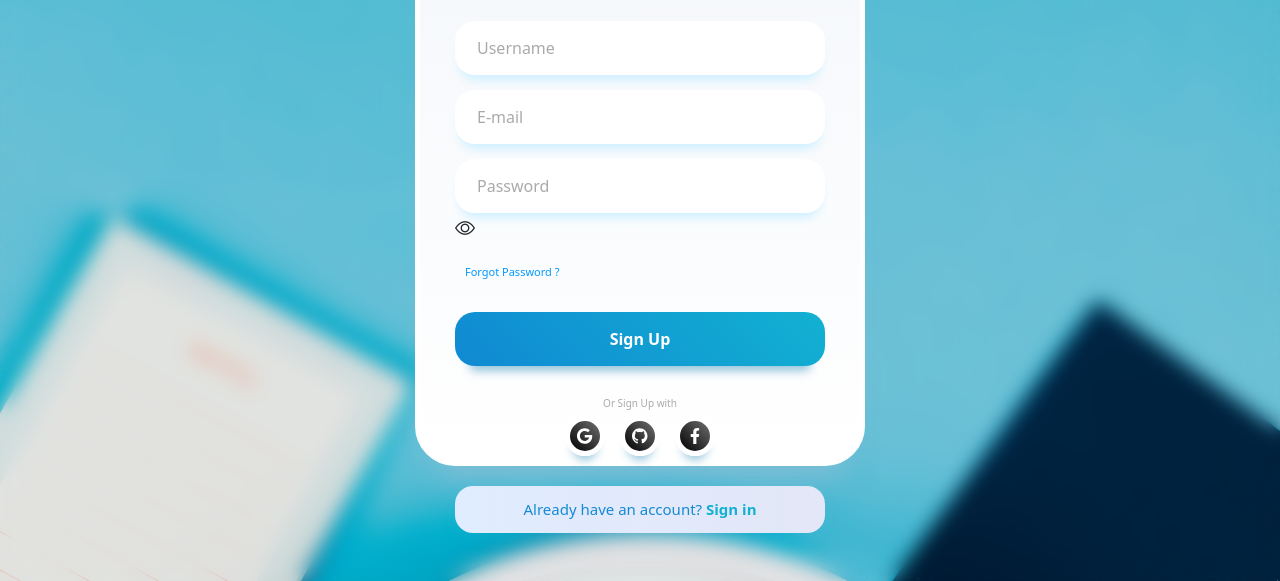
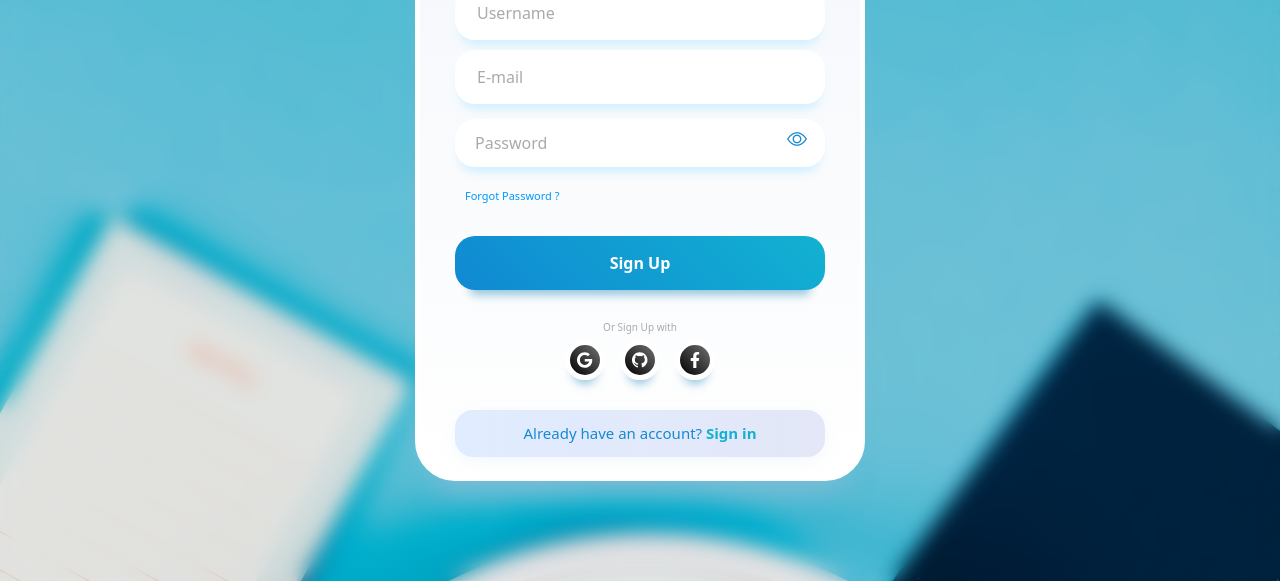
Before and after one commit to koladeFaith/Google_Keep_Project, a plain HTML site: page public/index.html in a window 1280 px wide. Shown: the part 219-800 px from the top of the page. Drawn offline with nearby package versions, Linux system fonts and the light colour scheme.

Commit message:
Work done

```diff
--- a/public/css/style.css
+++ b/public/css/style.css
@@ -11,7 +11,7 @@ body {
   margin: 0;
   /* Optional: set a background color */
   background: white;
-  background-image: url('../images/pexels-karolina-grabowska-5477697.jpg');
+  background-image: url("../images/pexels-karolina-grabowska-5477697.jpg");
   background-repeat: no-repeat;
   background-size: cover;
   backdrop-filter: blur(10px);
@@ -19,7 +19,7 @@ body {
 
 .container {
   max-width: 450px;
-  height: 600px;
+  height: 650px;
   width: 100%;
   /* height: 1; */
   background: #f8f9fd;
@@ -33,7 +33,6 @@ body {
   border: 5px solid rgb(255, 255, 255);
   box-shadow: rgba(133, 189, 215, 0.8784313725) 0px 30px 30px -20px;
   margin: 20px;
-
 }
 
 .heading {
@@ -41,11 +40,11 @@ body {
   font-weight: 900;
   font-size: 30px;
   color: rgb(16, 137, 211);
-  padding-top: 15px;
+  padding-top: 10px;
 }
 
 .form {
-  margin-top: 40px;
+  margin-top: 20px;
 }
 
 .form .input {
@@ -54,7 +53,7 @@ body {
   border: none;
   padding: 15px 20px;
   border-radius: 20px;
-  margin-top: 15px;
+  margin-top: 10px;
   box-shadow: #cff0ff 0px 10px 10px -5px;
   border-inline: 2px solid transparent;
 }
@@ -77,7 +76,46 @@ body {
   margin-top: 15px;
   margin-left: 10px;
 }
+.input-wrapper {
+  position: relative;
+  width: 100%;
+}
 
+.input-wrapper .input {
+  width: 100%;
+  padding-right: 44px; /* space for icon */
+  border-radius: 20px;
+  border: none;
+  background: white;
+  box-shadow: #cff0ff 0px 10px 10px -5px;
+  margin-top: 15px;
+  height: 48px;
+  font-size: 1rem;
+}
+
+.input-wrapper .input:focus {
+  outline: none;
+  border-inline: 2px solid #12b1d1;
+}
+
+.input-icon {
+  position: absolute;
+  top: 56%;
+  right: 18px;
+  transform: translateY(-50%);
+  display: flex;
+  align-items: center;
+  height: 100%;
+  color: #1689d3;
+  cursor: pointer;
+  z-index: 2;
+  /* Make icon background transparent so it sits inside input */
+  background: transparent;
+  border: none;
+  padding: 0;
+  font-size: 1.2em;
+  pointer-events: auto;
+}
 .form .forgot-password a {
   font-size: 11px;
   color: #0099ff;
@@ -177,7 +215,7 @@ body {
   padding: 12px 0;
   border-radius: 18px;
   font-size: 15px;
-  box-shadow: 0 4px 16px 0 rgba(133,189,215,0.10);
+  box-shadow: 0 4px 16px 0 rgba(133, 189, 215, 0.1);
 }
 
 .signInAccount a {
@@ -193,10 +231,9 @@ body {
 }
 @media (min-width: 768px) {
   .container {
-    height: 570px;
+    height: 600px;
   }
   .form {
-    margin-top: 20px;
+    margin-top: 10px;
   }
-
 }
```
